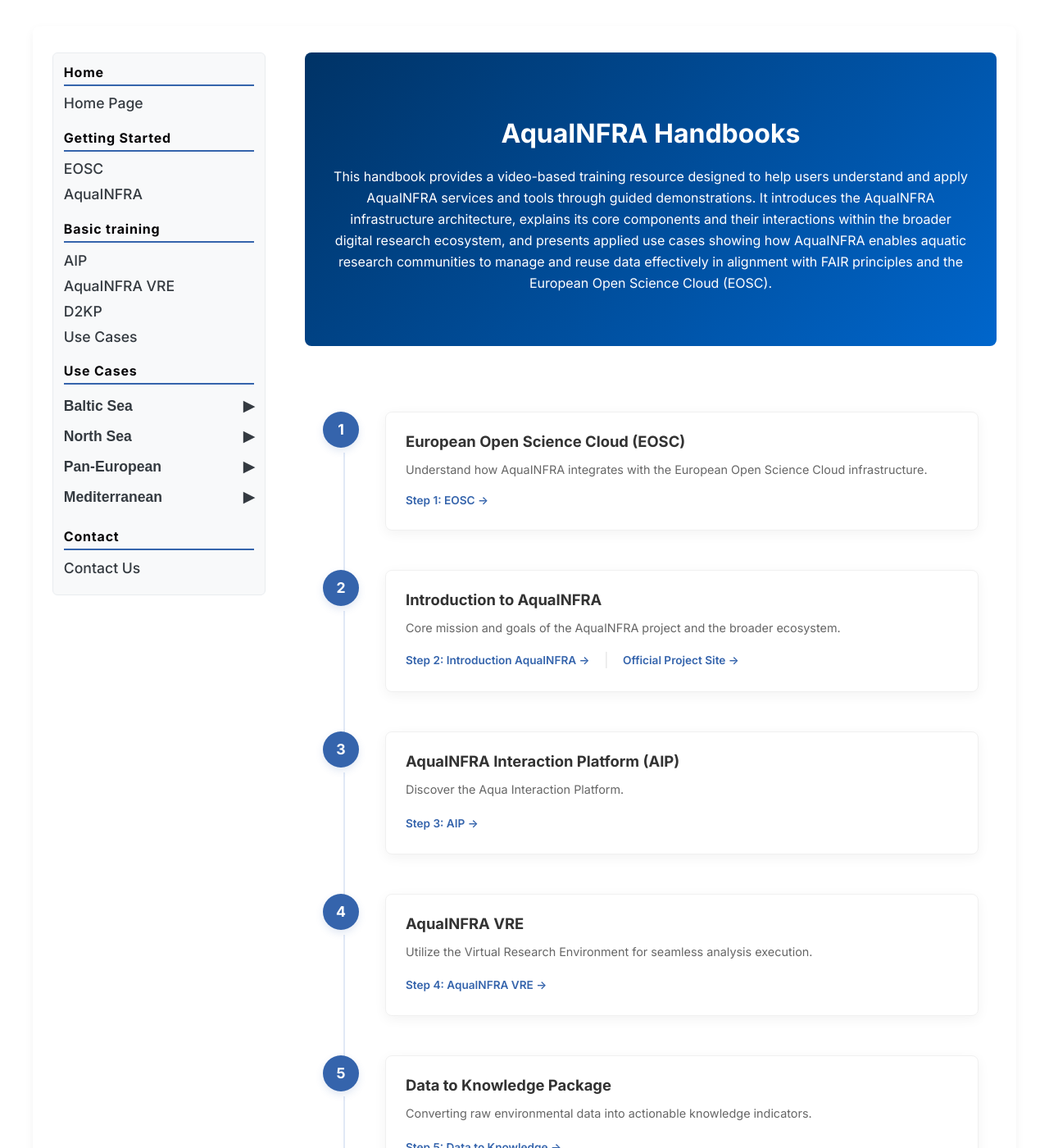
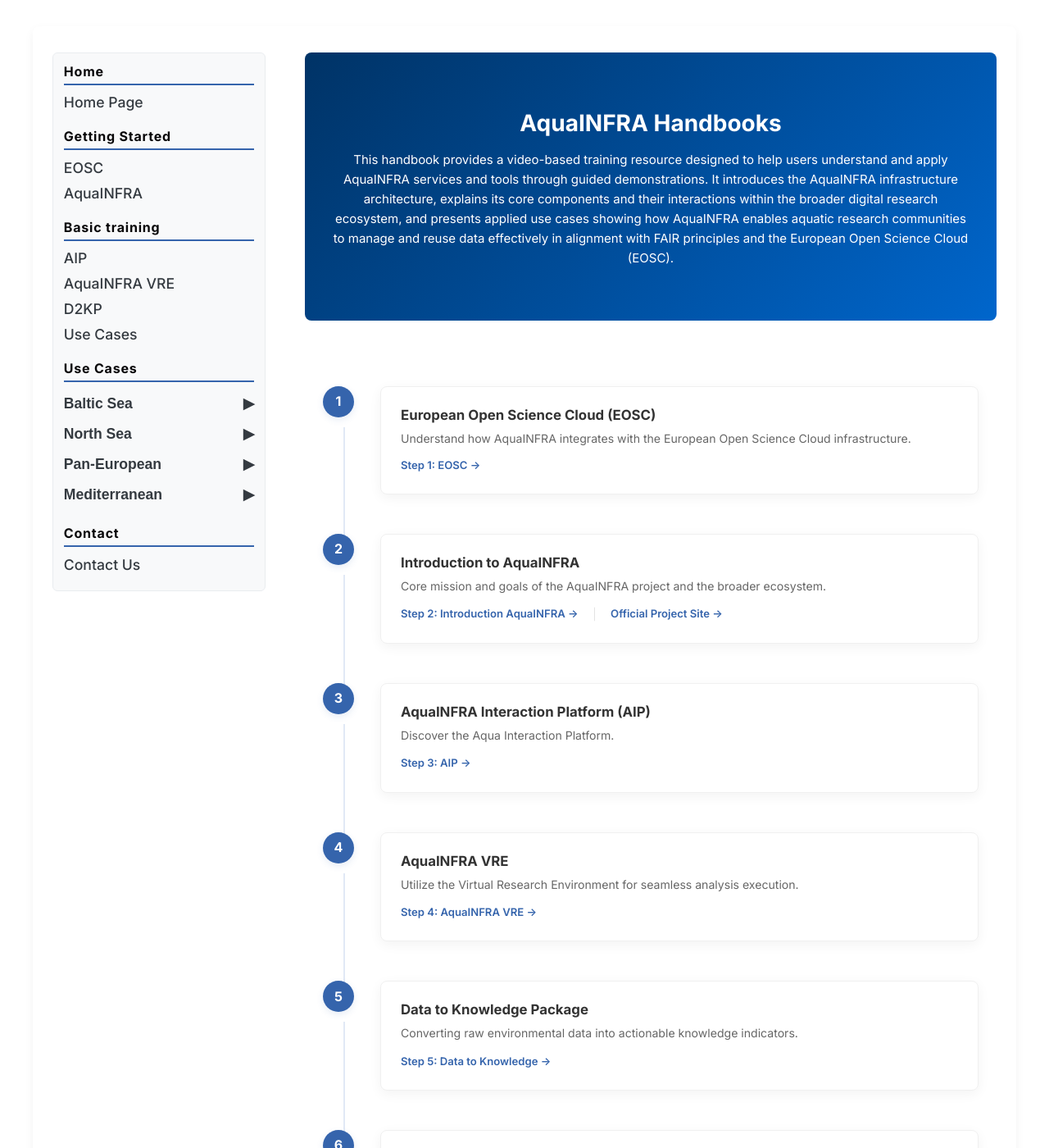
Before and after one commit to Mehrad1994/AquaINFRA_Training_Handbooks, a Jekyll site: the page built from docs/index.md, in a window 1280 px wide and 1400 px high. Shown: the whole window at 82% size. Built offline with Jekyll 4.4.1, drawn with Linux system fonts in a browser that asks for light colours.

Commit message:
chapters font

```diff
--- a/docs/assets/css/style.css
+++ b/docs/assets/css/style.css
@@ -54,7 +54,7 @@ body {
     flex-direction: column;
     min-height: 100vh;
     font-size: 1rem;
-    font-size: clamp(0.95rem, 0.9rem + 0.2vw, 1.05rem);
+    font-size: clamp(0.8rem, 0.75rem + 0.15vw, 0.88rem);
 }
 
 h1,
@@ -64,38 +64,35 @@ h4,
 h5,
 h6 {
     color: var(--aqua-blue-dark);
-    /* Headings often dark in brand */
-    line-height: 1.25;
-    margin-bottom: 1rem;
+    line-height: 1.2;
+    margin-bottom: 0.8rem;
     font-weight: 700;
-    /* Bolder headings as per brand */
 }
 
 h1 {
-    font-size: 2.5rem;
+    font-size: 1.4rem;
+    padding-bottom: 0.3rem;
+    margin-top: 0.4rem;
+    color: var(--aqua-blue);
     border-bottom: none;
-    /* Official site uses clean spacers, removing border */
-    padding-bottom: 0.5rem;
-    margin-top: 1rem;
-    color: var(--aqua-blue);
 }
 
 h2 {
-    font-size: 1.75rem;
-    margin-top: 2.5rem;
+    font-size: 1.25rem;
+    margin-top: 1.25rem;
     border-bottom: 1px solid var(--gray-200);
-    padding-bottom: 0.25rem;
+    padding-bottom: 0.15rem;
 }
 
 h3 {
-    font-size: 1.4rem;
-    margin-top: 2rem;
+    font-size: 1.05rem;
+    margin-top: 1rem;
     color: var(--gray-900);
 }
 
 p {
-    margin-bottom: 1.5rem;
-    font-size: 1em;
+    margin-bottom: 1rem;
+    font-size: 1.05em;
     /* Scales with body */
 }
 
@@ -244,21 +241,21 @@ a:hover {
 
 .callout strong {
     display: block;
-    margin-bottom: 0.5rem;
+    margin-bottom: 0.4rem;
     color: var(--aqua-blue-dark);
-    font-size: 1.1rem;
+    font-size: 1rem;
 }
 
 /* Badges */
 .badge {
     display: inline-block;
-    padding: 0.25rem 0.6rem;
+    padding: 0.2rem 0.5rem;
     border-radius: 4px;
-    font-size: 0.85rem;
+    font-size: 0.78rem;
     font-weight: 600;
     background: var(--aqua-green-light);
     color: var(--aqua-blue-dark);
-    margin-right: 0.5rem;
+    margin-right: 0.4rem;
 }
 
 /* Tables */
--- a/docs/assets/css/theme.css
+++ b/docs/assets/css/theme.css
@@ -41,8 +41,8 @@
 }
 
 .step-marker {
-    width: 44px;
-    height: 44px;
+    width: 38px;
+    height: 38px;
     background: var(--aqua-blue);
     color: white;
     border-radius: 50%;
@@ -50,10 +50,10 @@
     align-items: center;
     justify-content: center;
     font-weight: 700;
-    font-size: 1.1rem;
+    font-size: 1rem;
     z-index: 1;
     flex-shrink: 0;
-    box-shadow: 0 4px 10px rgba(53, 100, 172, 0.15);
+    box-shadow: 0 3px 8px rgba(53, 100, 172, 0.12);
 }
 
 .step-content {
@@ -66,16 +66,16 @@
 }
 
 .step-title {
-    margin: 0 0 0.5rem 0;
-    font-size: 1.15rem;
+    margin: 0 0 0.4rem 0;
+    font-size: 1.05rem;
     color: #333;
     border: none;
 }
 
 .step-desc {
-    font-size: 0.9rem;
-    line-height: 1.5;
-    margin-bottom: 1rem;
+    font-size: 0.88rem;
+    line-height: 1.4;
+    margin-bottom: 0.8rem;
     color: #666;
 }
 
@@ -84,7 +84,7 @@
     color: var(--aqua-blue);
     text-decoration: none;
     font-weight: 600;
-    font-size: 0.85rem;
+    font-size: 0.82rem;
 }
 
 .step-links {
@@ -274,17 +274,17 @@
 }
 
 .hero-title {
-    font-size: 32px;
+    font-size: 28px;
     font-weight: 700;
-    margin-bottom: 12px;
+    margin-bottom: 10px;
     color: white;
     line-height: 1.2;
 }
 
 .hero-subtitle {
-    font-size: 16px;
-    line-height: 26px;
-    max-width: 850px;
+    font-size: 15px;
+    line-height: 24px;
+    max-width: 800px;
     margin: 0 auto;
     color: white;
     font-weight: 400;
```
